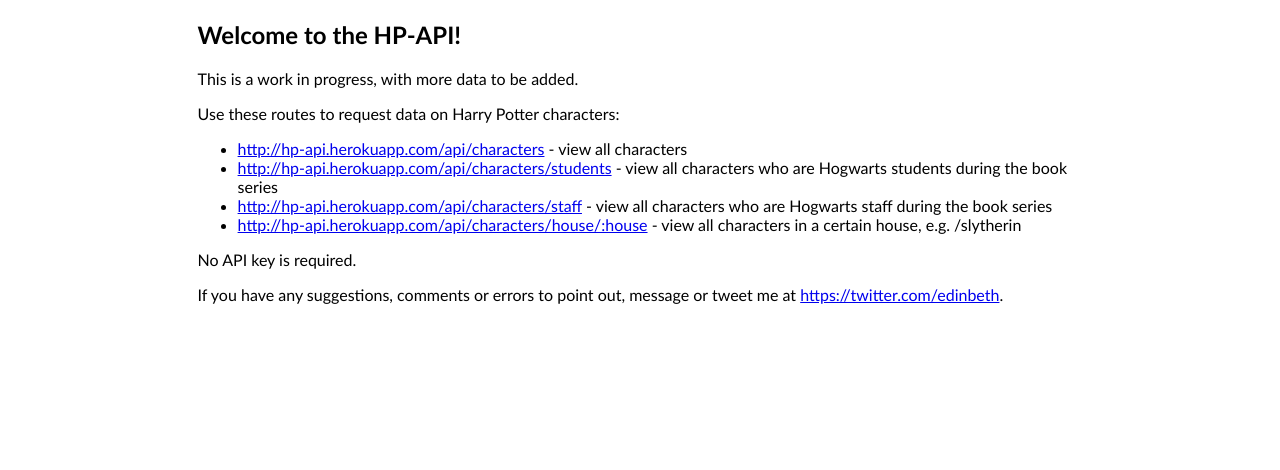
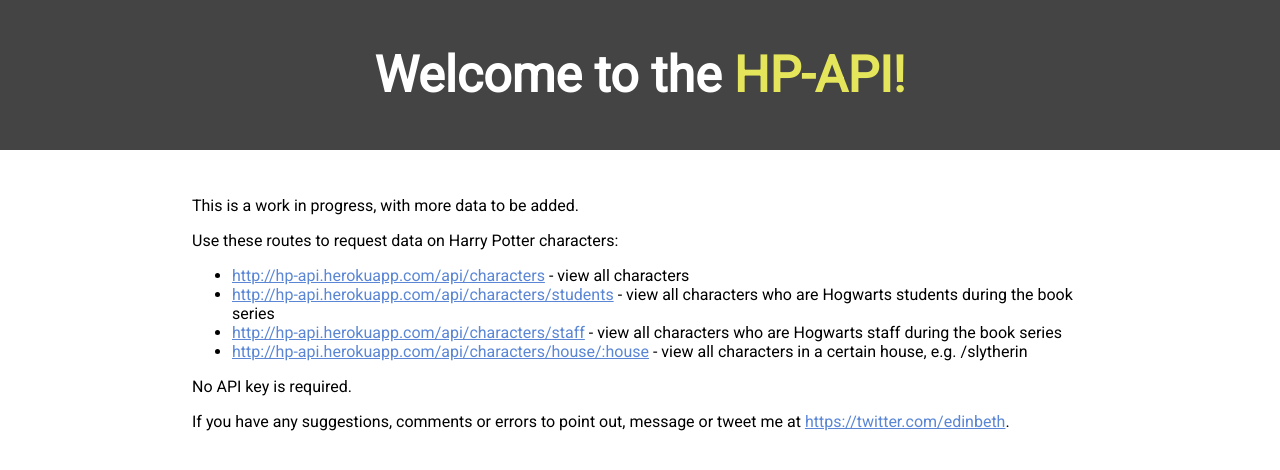
Before and after one commit to KostaSav/hp-api, a website: page public/index.html in a window 1280 px wide. Drawn offline with Linux system fonts and the light colour scheme.

Commit message:
a bit of css

```diff
--- a/public/index.html
+++ b/public/index.html
@@ -2,11 +2,14 @@
 <html>
 <head>
   <title>HP-API // The Harry Potter API</title>
+  <link href="https://fonts.googleapis.com/css?family=Roboto" rel="stylesheet">
   <link rel="stylesheet" type="text/css" href="./style.css">
 </head>
 <body>
+  <header>
+    <h2>Welcome to the <span class="title">HP-API!</span></h2>
+  </header>
   <main>
-    <h2>Welcome to the HP-API!</h2>
     <p>This is a work in progress, with more data to be added.</p>
     <p>Use these routes to request data on Harry Potter characters:</p>
     <ul>
--- a/public/style.css
+++ b/public/style.css
@@ -1,8 +1,36 @@
 body {
-  font-family: "Trebuchet MS", sans-serif;
+  font-family: "Roboto", "Trebuchet MS", sans-serif;
+  margin: 0;
 }
 
 main {
   width: 70%;
   margin: 0 auto;
+  padding-top: 30px;
 }
+
+header {
+  width: 100%;
+  text-align: center;
+  background-color: #444444;
+  color: white;
+  height: 150px;
+}
+
+h2 {
+  margin: 0;
+  line-height: 150px;
+  font-size: 50px;
+}
+
+.title {
+  color: #E5E55B;
+}
+
+a {
+  color: #5a86d5;
+}
+
+a:hover {
+  color: #83aaf0;
+}
```
